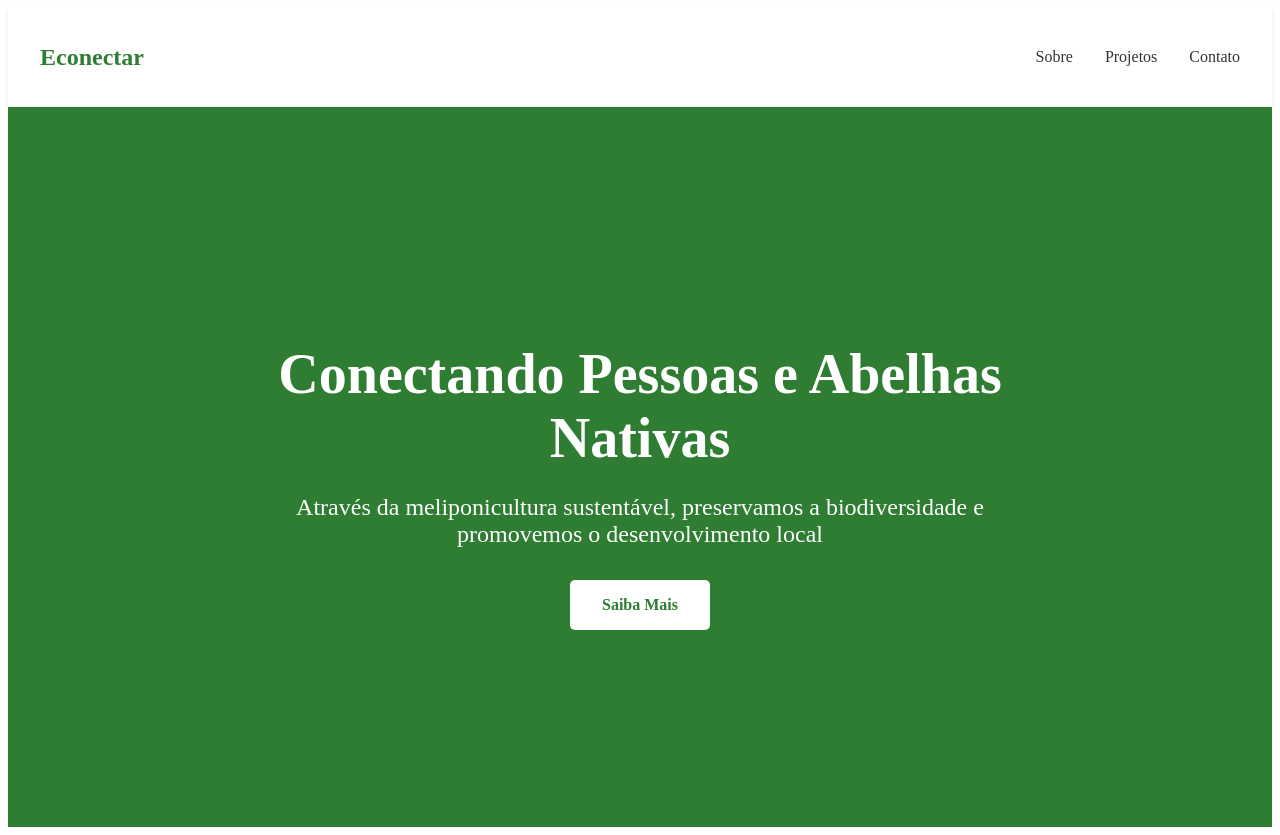
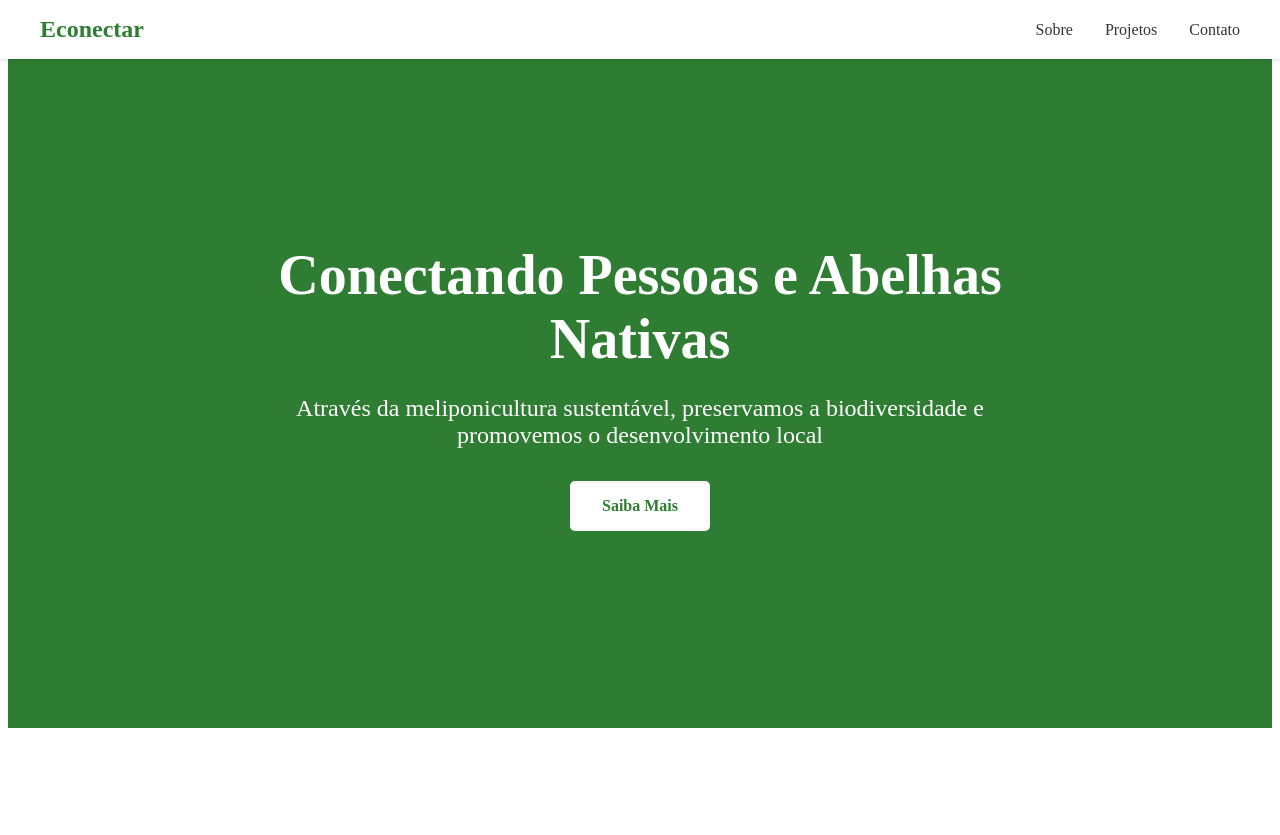
Before and after one commit to whiteboardgirl/econectar, a React (Vite) app: page / in a window 1280 px wide. After the commit the page ends 800 px from the top, so only its background shows below. Built offline with nearby package versions, Linux system fonts and the light colour scheme.

Commit message:
Header.jsx

```diff
--- a/src/components/Header.jsx
+++ b/src/components/Header.jsx
@@ -1,9 +1,14 @@
 function Header() {
   return (
     <nav style={{
+      position: 'fixed',
+      top: 0,
+      left: 0,
+      right: 0,
       backgroundColor: 'white',
       padding: '1rem',
-      boxShadow: '0 2px 4px rgba(0,0,0,0.1)'
+      boxShadow: '0 2px 4px rgba(0,0,0,0.1)',
+      zIndex: 1000
     }}>
       <div style={{
         maxWidth: '1200px',
@@ -12,11 +17,29 @@ function Header() {
         justifyContent: 'space-between',
         alignItems: 'center'
       }}>
-        <h1 style={{ color: '#2E7D32' }}>Econectar</h1>
+        <h1 style={{
+          color: '#2E7D32',
+          fontSize: '1.5rem',
+          margin: 0
+        }}>
+          Econectar
+        </h1>
         <div style={{ display: 'flex', gap: '2rem' }}>
-          <a href="#sobre" style={{ color: '#333', textDecoration: 'none' }}>Sobre</a>
-          <a href="#projetos" style={{ color: '#333', textDecoration: 'none' }}>Projetos</a>
-          <a href="#contato" style={{ color: '#333', textDecoration: 'none' }}>Contato</a>
+          <a href="#sobre" style={{
+            color: '#333',
+            textDecoration: 'none',
+            fontWeight: '500'
+          }}>Sobre</a>
+          <a href="#projetos" style={{
+            color: '#333',
+            textDecoration: 'none',
+            fontWeight: '500'
+          }}>Projetos</a>
+          <a href="#contato" style={{
+            color: '#333',
+            textDecoration: 'none',
+            fontWeight: '500'
+          }}>Contato</a>
         </div>
       </div>
     </nav>
```
